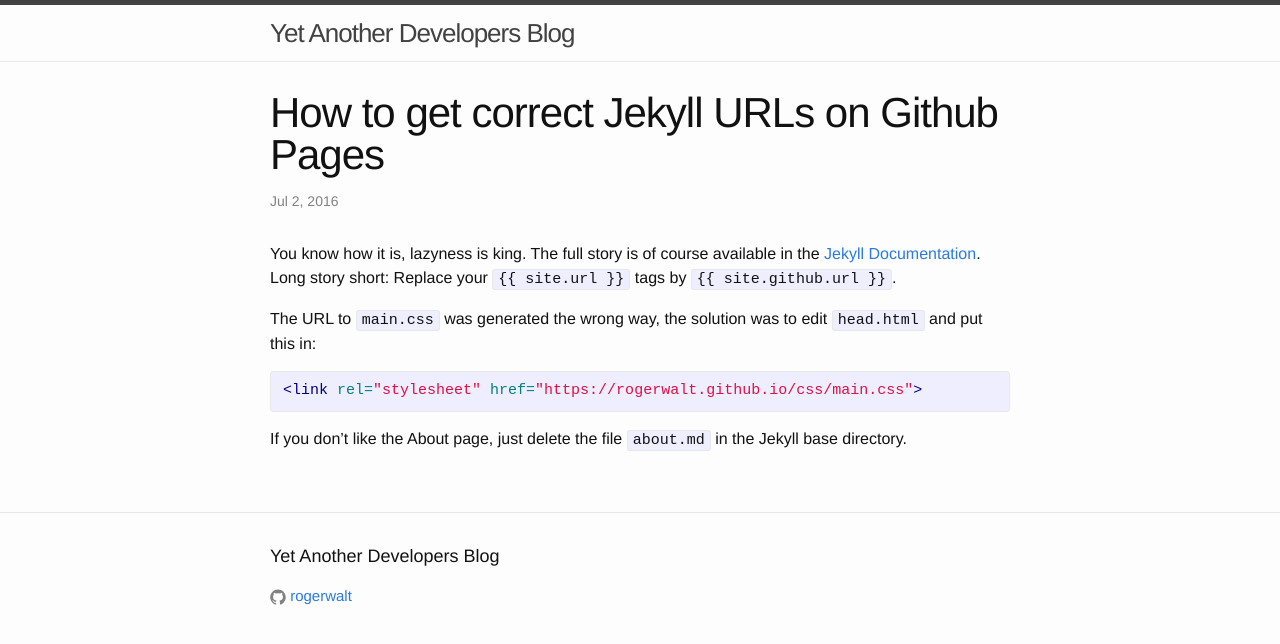
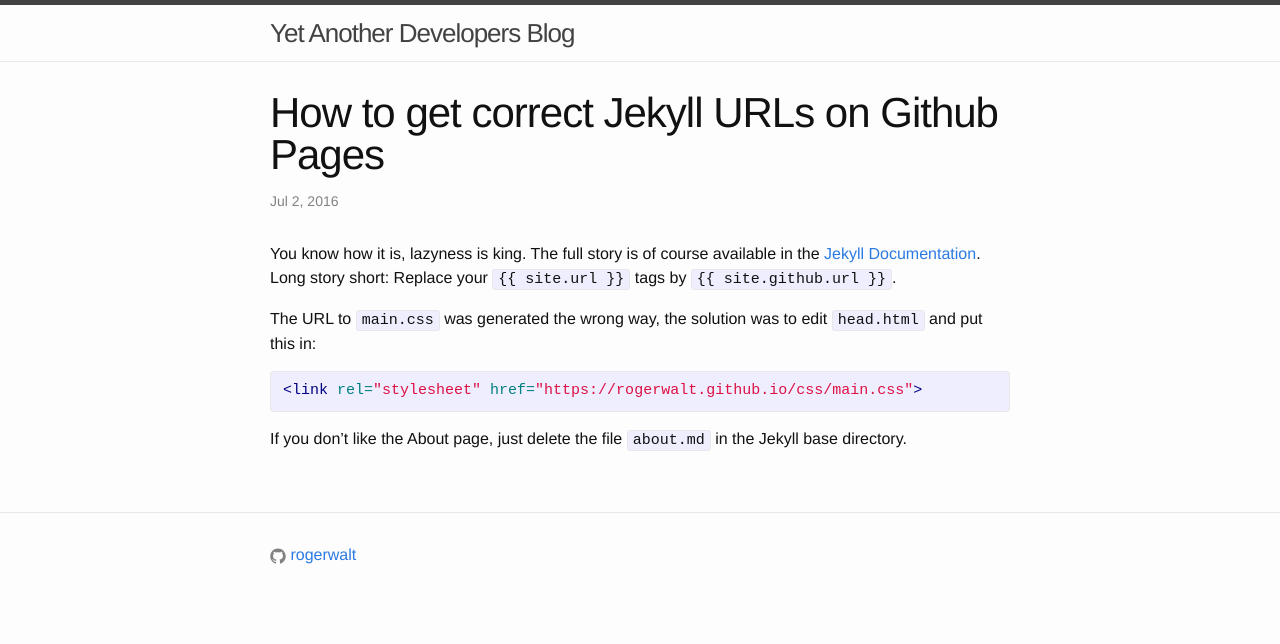
Before and after one commit to rogerwalt/rogerwalt.github.io, a Jekyll site: the page built from _posts/2016-07-02-jekyll-urls.md, in a window 1280 px wide. Shown: the top 644 px of the page. Built offline with Jekyll 4.4.1, drawn with Linux system fonts in a browser that asks for light colours.

Commit message:
Update footer.html

```diff
--- a/_includes/footer.html
+++ b/_includes/footer.html
@@ -1,11 +1,6 @@
 <footer class="site-footer">
 
   <div class="wrapper">
-
-    <h2 class="footer-heading">{{ site.title }}</h2>
-
-    <div class="footer-col-wrapper">
-      <div class="footer-col footer-col-1">
     <ul class="social-media-list">
       {% if site.github_username %}
       <li>
@@ -19,9 +14,4 @@
       </li>
       {% endif %}
     </ul>
-      </div>
-    </div>
-
-  </div>
-
 </footer>
```
Lines whose indentation alone changed are shown as unchanged.
